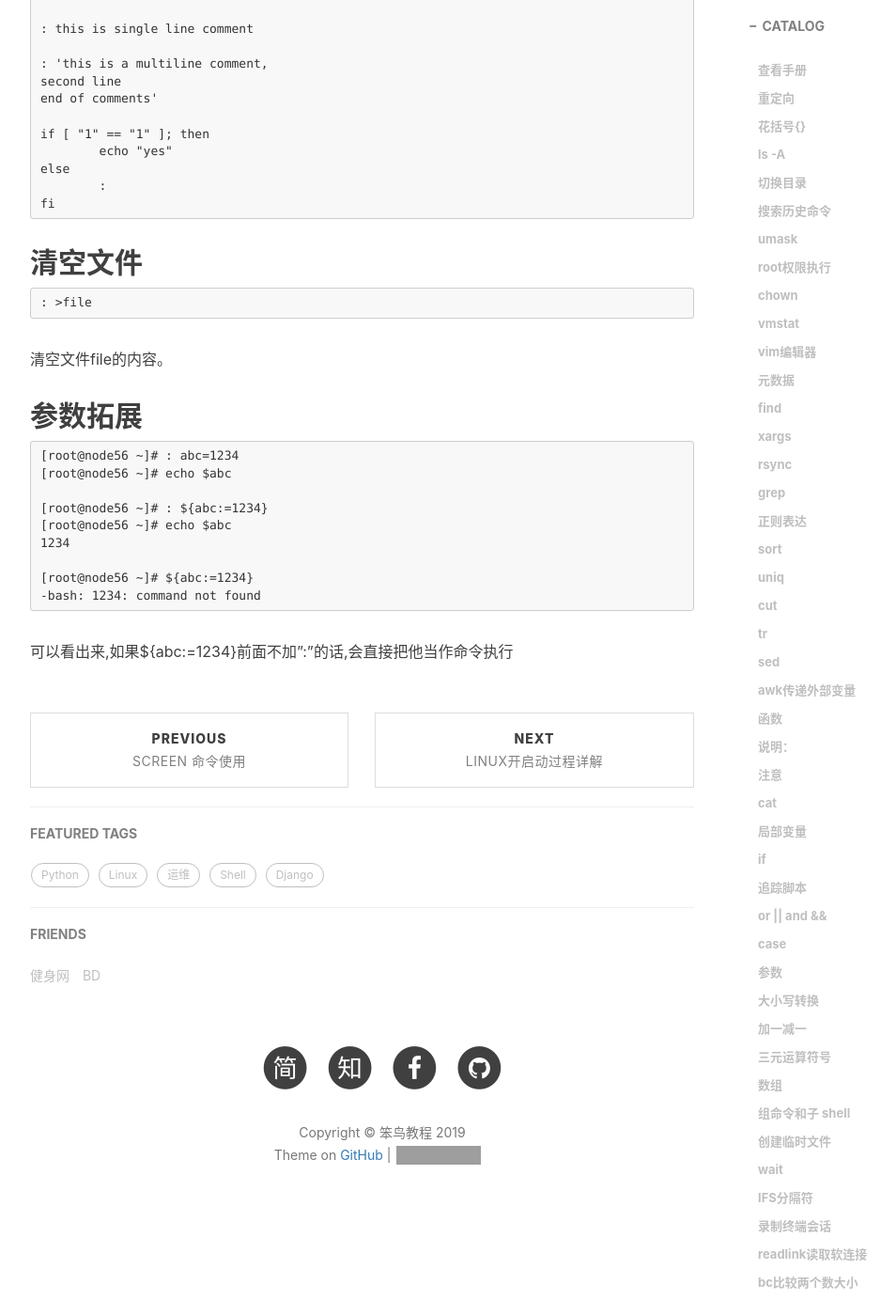
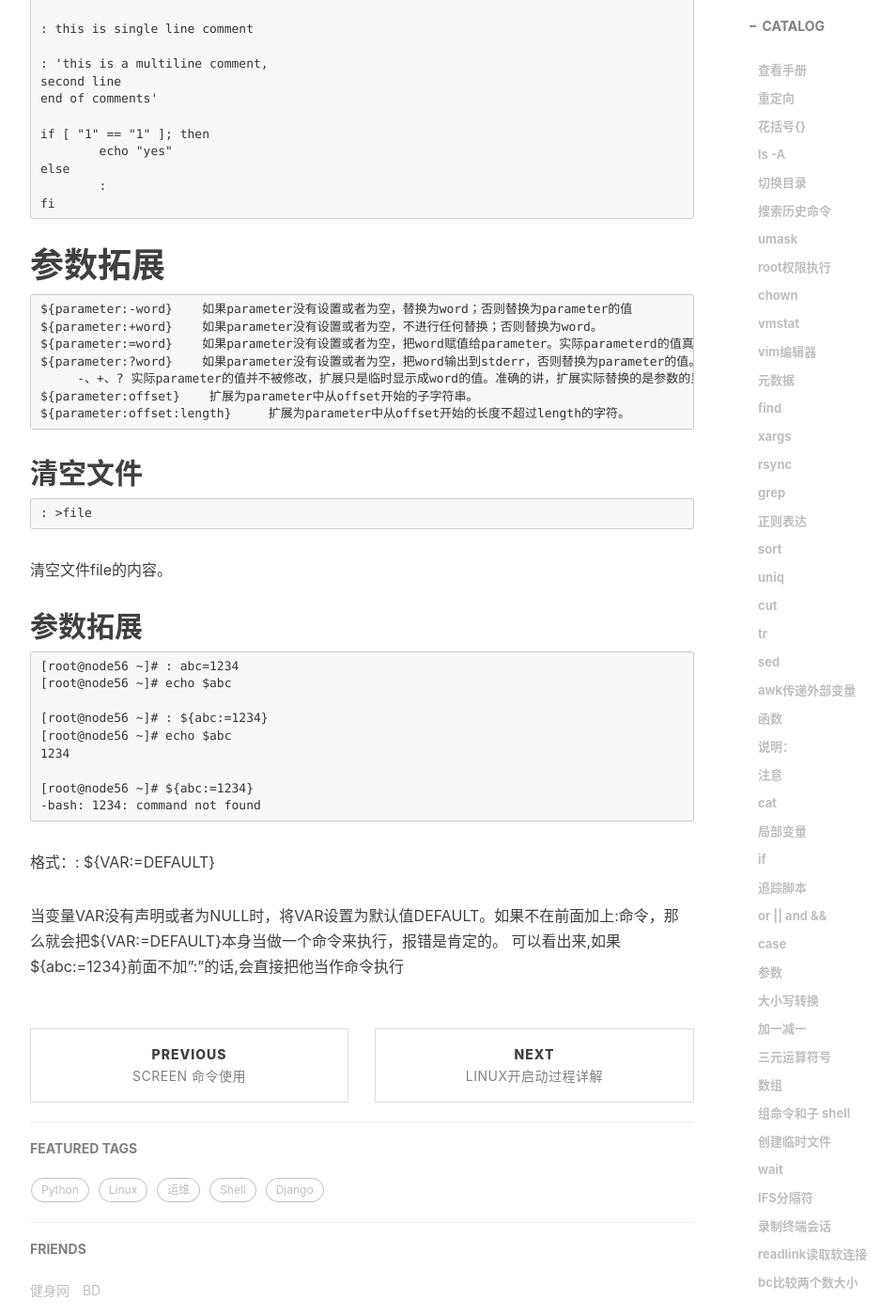
Before and after one commit to handerfly/handerfly.github.io, a Jekyll site: the page built from _posts/2019-04-01-Shell-总结.md, in a window 1280 px wide and 1400 px high, scrolled down 16964 px. Shown: the whole window at 94% size, without its empty margins (233-1187 px from the left). Built offline with Jekyll 4.4.1, drawn with Linux system fonts in a browser that asks for light colours; nearby versions of some CDN libraries; comment, search, counter and statistics services are not loaded; grey boxes are pictures that could not be loaded.

Commit message:
Update 2019-04-01-Shell-总结.md

````diff
--- a/_posts/2019-04-01-Shell-总结.md
+++ b/_posts/2019-04-01-Shell-总结.md
@@ -756,6 +756,18 @@ else
         :
 fi
 ```
+
+# 参数拓展
+```
+${parameter:-word}    如果parameter没有设置或者为空，替换为word；否则替换为parameter的值
+${parameter:+word}    如果parameter没有设置或者为空，不进行任何替换；否则替换为word。
+${parameter:=word}    如果parameter没有设置或者为空，把word赋值给parameter。实际parameterd的值真的被替换了，这就是=号的意思。不能用这种方式指派位置参数或特殊参数的值。
+${parameter:?word}    如果parameter没有设置或者为空，把word输出到stderr，否则替换为parameter的值。
+     -、+、? 实际parameter的值并不被修改，扩展只是临时显示成word的值。准确的讲，扩展实际替换的是参数的显示，而不是参数的定义。只有=，才是替换参数的定义。
+${parameter:offset}    扩展为parameter中从offset开始的子字符串。
+${parameter:offset:length}     扩展为parameter中从offset开始的长度不超过length的字符。
+```
+
 ## 清空文件
 ```
 : >file
@@ -774,4 +786,7 @@ fi
 [root@node56 ~]# ${abc:=1234}
 -bash: 1234: command not found
 ```
+格式：: ${VAR:=DEFAULT}
+
+当变量VAR没有声明或者为NULL时，将VAR设置为默认值DEFAULT。如果不在前面加上:命令，那么就会把${VAR:=DEFAULT}本身当做一个命令来执行，报错是肯定的。
 可以看出来,如果${abc:=1234}前面不加":"的话,会直接把他当作命令执行
````
